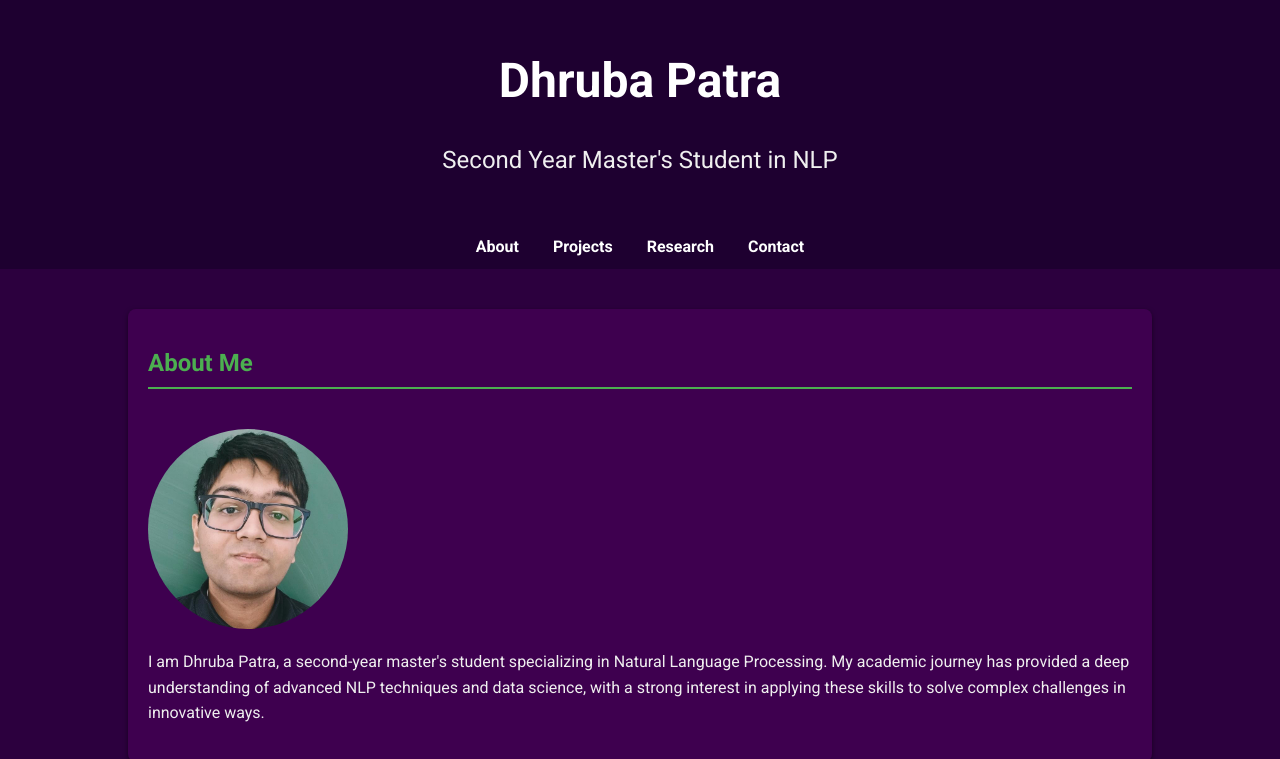
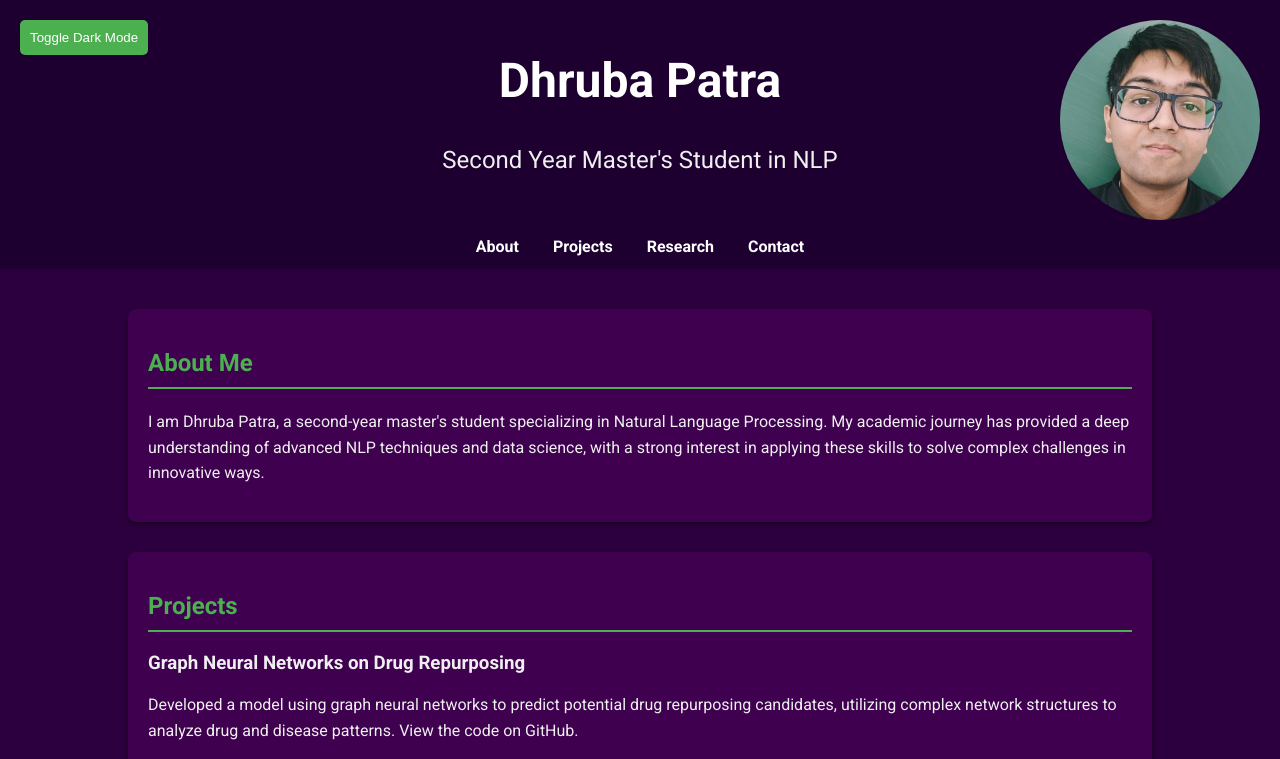
Before and after one commit to d1hr2uv/d1hr2uv.github.io, a plain HTML site: page index.html in a window 1280 px wide. Shown: the top 759 px of the page. Drawn offline with Linux system fonts and the light colour scheme.

Commit message:
Update website with new features and styles

```diff
--- a/index.html
+++ b/index.html
@@ -13,12 +13,14 @@
             background-color: #2c003e;
             color: #ccc;
             text-align: center;
+            transition: background-color 0.3s, color 0.3s;
         }
         header, footer {
             background-color: #1e0030;
             color: white;
             padding: 20px 0;
             font-size: 24px;
+            position: relative;
         }
         .container {
             padding: 20px;
@@ -68,7 +70,9 @@
             width: 200px;
             height: auto;
             border-radius: 50%;
-            margin-top: 20px;
+            position: absolute;
+            top: 20px;
+            right: 20px;
         }
         footer {
             font-size: 14px;
@@ -111,12 +115,35 @@
         nav a:hover {
             color: #4CAF50;
         }
+        #dark-mode-toggle {
+            position: fixed;
+            top: 20px;
+            left: 20px;
+            background-color: #4CAF50;
+            color: white;
+            border: none;
+            padding: 10px;
+            border-radius: 5px;
+            cursor: pointer;
+        }
+        @media (max-width: 768px) {
+            .profile-photo {
+                position: static;
+                margin: 0 auto;
+                display: block;
+            }
+            .container {
+                width: 95%;
+            }
+        }
     </style>
 </head>
 <body>
     <header>
         <h1>Dhruba Patra</h1>
         <p>Second Year Master's Student in NLP</p>
+        <img src="image.png" alt="Dhruba Patra" class="profile-photo">
+        <button id="dark-mode-toggle" onclick="toggleDarkMode()">Toggle Dark Mode</button>
     </header>
     <nav>
         <a href="#about" onclick="smoothScroll(event, 'about')">About</a>
@@ -127,7 +154,6 @@
     <main class="container">
         <section class="section" id="about">
             <h2>About Me</h2>
-            <img src="image.png" alt="Dhruba Patra" class="profile-photo">
             <p>I am Dhruba Patra, a second-year master's student specializing in Natural Language Processing. My academic journey has provided a deep understanding of advanced NLP techniques and data science, with a strong interest in applying these skills to solve complex challenges in innovative ways.</p>
         </section>
         <section class="section" id="projects">
@@ -196,6 +222,18 @@
                 speechBubble.style.display = 'none';
             }, 3000);
         }
+
+        function toggleDarkMode() {
+            const body = document.body;
+            body.classList.toggle('dark-mode');
+            if (body.classList.contains('dark-mode')) {
+                body.style.backgroundColor = '#1e1e1e';
+                body.style.color = '#ccc';
+            } else {
+                body.style.backgroundColor = '#2c003e';
+                body.style.color = '#ccc';
+            }
+        }
     </script>
 </body>
 </html>
```
